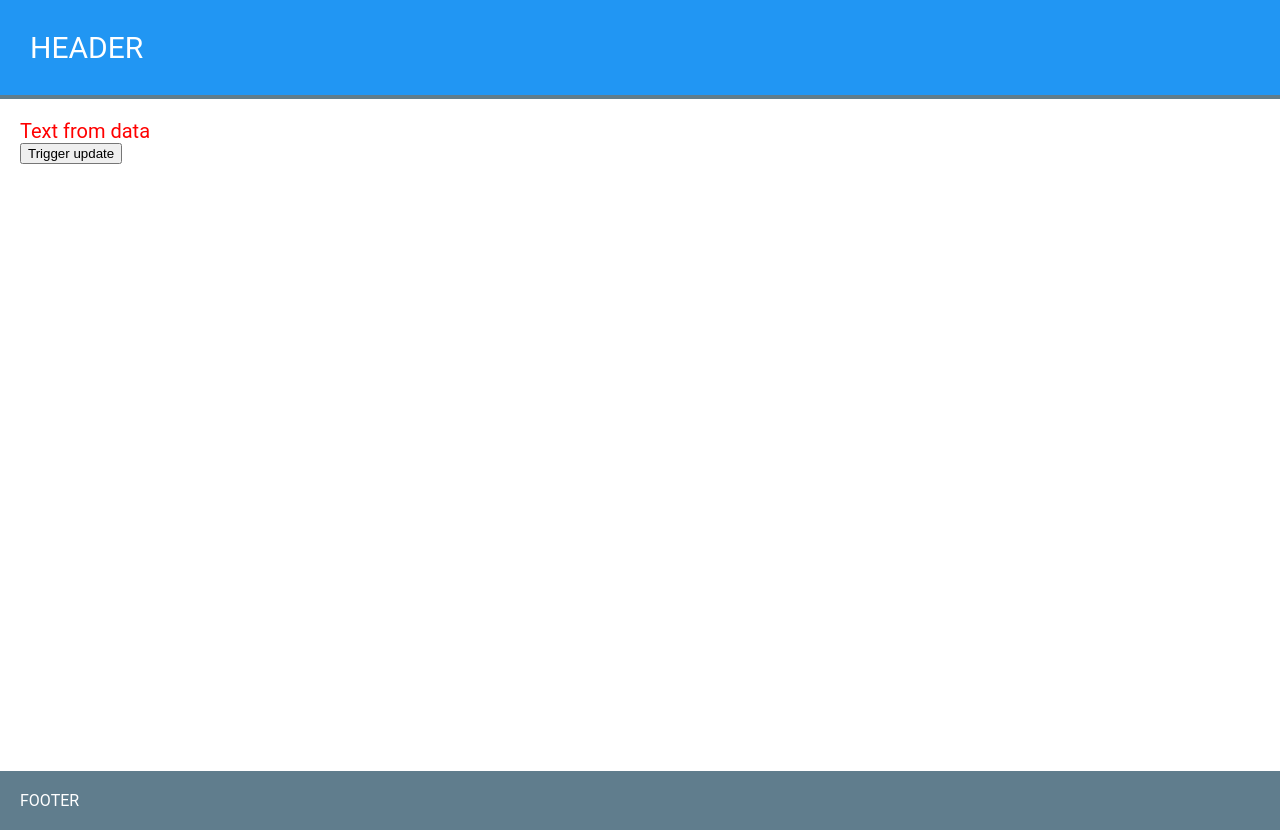
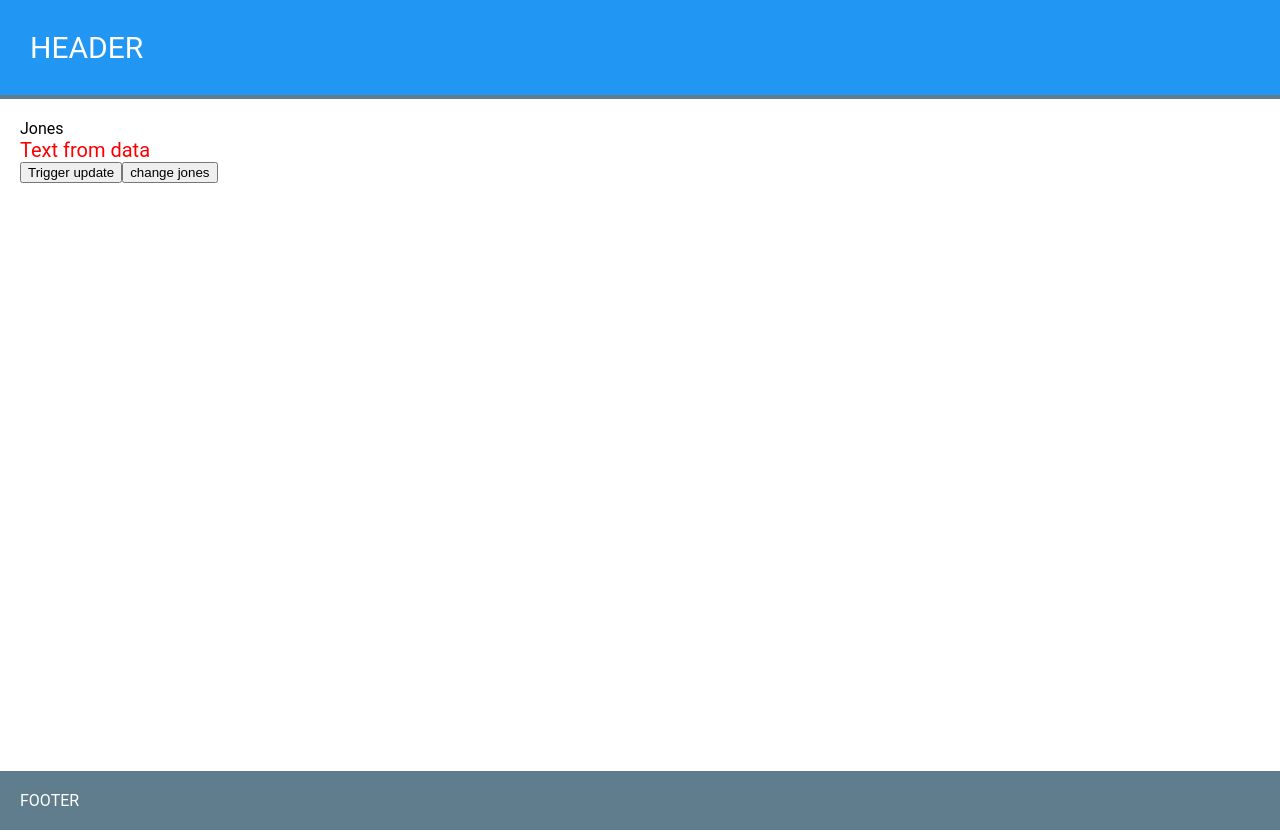
Before and after one commit to shengo333/udemi-tuts, a Vue app in the folder udemi-tuts/: page / in a window 1280 px wide. Built offline with nearby package versions, Linux system fonts and the light colour scheme.

Commit message:
some updates

```diff
--- a/udemi-tuts/src/components/Directives/index.vue
+++ b/udemi-tuts/src/components/Directives/index.vue
@@ -1,8 +1,13 @@
 <template>
+
+    <div v-user-lastname="lastname"></div>
     <div v-awesome.red.big="textToRender"></div>
 
     <button @click="this.textToRender = 'Something else'">
         Trigger update
+    </button>
+        <button @click="this.lastname = 'changed last name'">
+        change jones
     </button>
 
 </template>
@@ -11,7 +16,18 @@
 export default {
     data(){
         return{
-            textToRender:'Text from data'
+            textToRender:'Text from data',
+            lastname:'Jones'
+        }
+    },
+    directives:{
+        'user-lastname':{
+            beforeMount(el,binding){
+                el.innerHTML =  binding.value;
+            },
+            beforeUpdate(el,binding){
+                el.innerHTML =  binding.value;
+            }
         }
     }
 }
```
